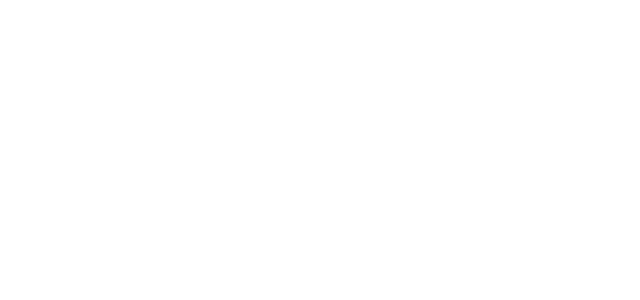
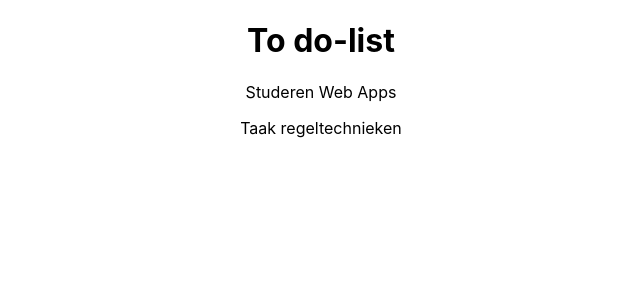
Before and after one commit to Vives-WebApps-AJ2024-Classroom/to_do_list, a React (Create React App) app: page / in a window 1280 px wide. Shown: the top 300 px of the page, without its empty margins (319-959 px from the left). Built offline with nearby package versions, Linux system fonts and the light colour scheme.

Commit message:
simple todolist

```diff
--- a/src/App.tsx
+++ b/src/App.tsx
@@ -1,10 +1,11 @@
 import React from 'react';
 import './App.scss';
+import TodoList from "./TodoList";
 
 function App() {
   return (
     <div className="App">
-
+      <TodoList/>
     </div>
   );
 }
--- /dev/null
+++ b/src/TodoList.tsx
@@ -0,0 +1,27 @@
+import {useState} from "react";
+
+function TodoList() {
+    const [tasks, setTasks] = useState([
+        {
+            id: 1,
+            text: "Studeren Web Apps",
+            completed: true
+        },
+        {
+            id: 2,
+            text: "Taak regeltechnieken",
+            completed: false
+        }
+    ])
+
+    return (
+        <div className="todo-list">
+            <h1>To do-list</h1>
+            {tasks.map(task => (
+                <p>{task.text}</p>
+            ))}
+        </div>
+    );
+}
+
+export default TodoList;
```
